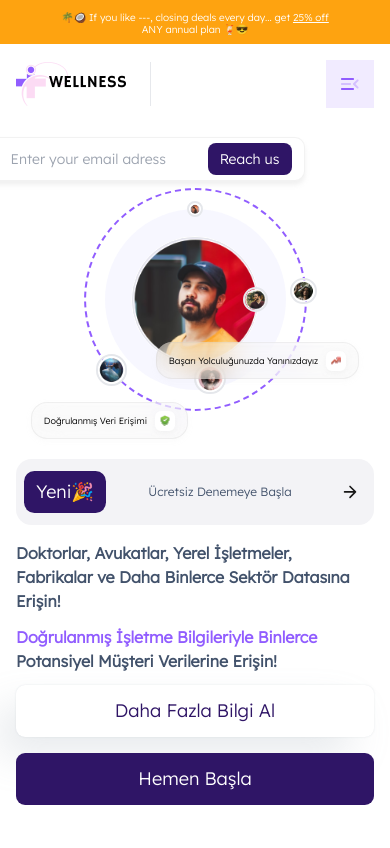
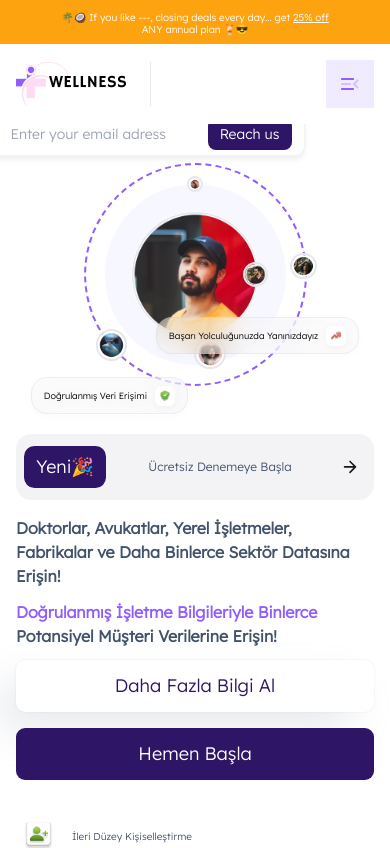
Before and after one commit to Medyanes-360/big-data-sale, a Next.js app: page / in a window 390 px wide. Shown: the top 848 px of the page. Built offline with nearby package versions, Linux system fonts and the light colour scheme.

Commit message:
getMoreInformation responsive padding

```diff
--- a/components/home/get-more-information/index.jsx
+++ b/components/home/get-more-information/index.jsx
@@ -5,7 +5,7 @@ import PageContainer from "@/containers/PageContainers";
 
 const GetMoreInformation = () => {
   return (
-    <PageContainer className="grid grid-cols-1 lg:grid-cols-2 gap-y-12 lg:gap-[40px] lg:gap-y-24 py-[60px]">
+    <PageContainer className="grid grid-cols-1 lg:grid-cols-2 gap-y-12 lg:gap-[40px] lg:gap-y-24 py-[35px] md:py-[60px] ">
       <div className="grid-cols-1 order-2 lg:order-1">
         <Content />
       </div>
```
